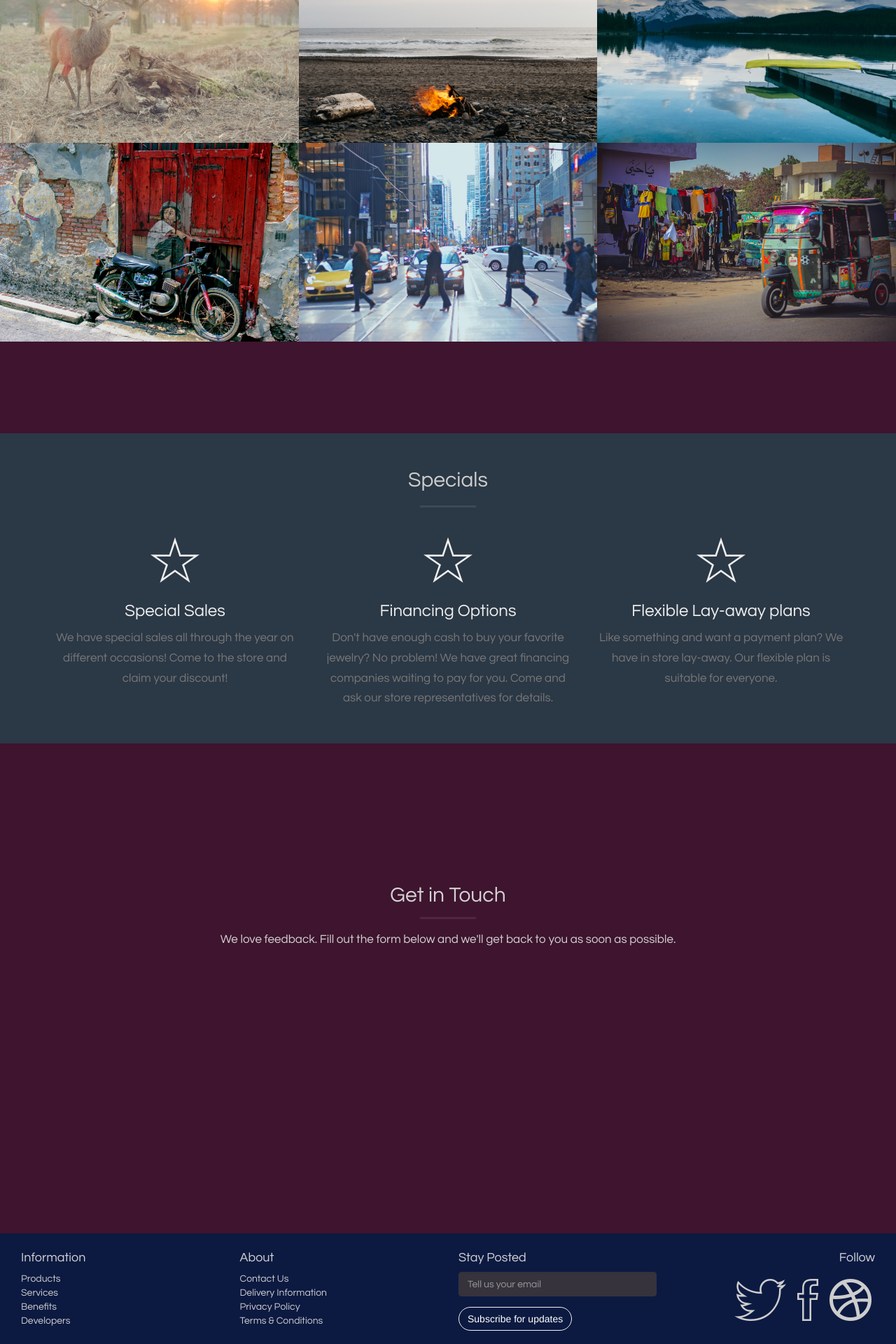
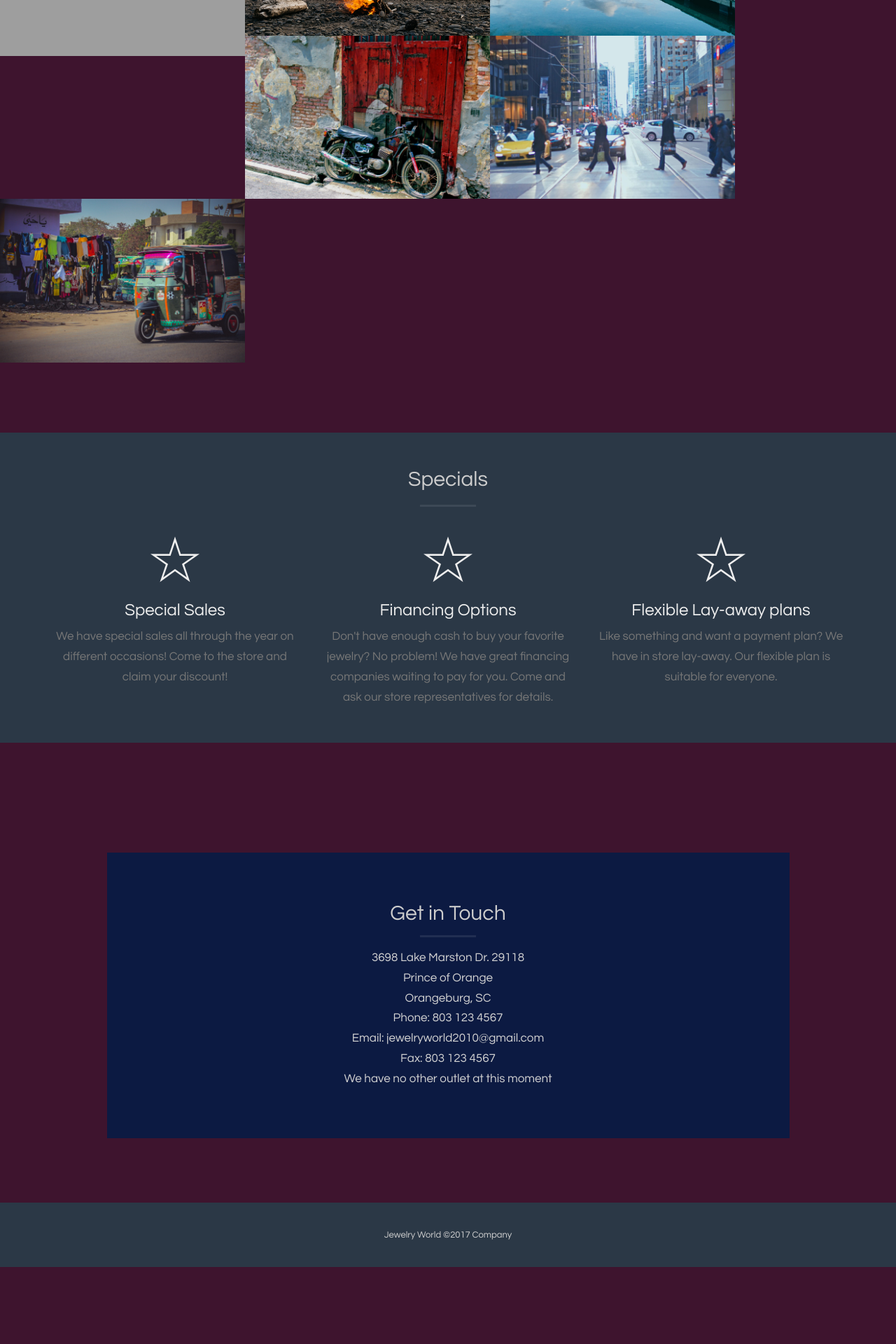
Before and after one commit to jushita/jewelryworld, a Python web app: template templates/index.html in a window 1280 px wide. Shown: the part 2600-4520 px from the top of the page at 70% size. After the commit the page ends 4410 px from the top, so only its background shows below. Run offline with Jinja, Linux system fonts and the light colour scheme; the template is opened without the code that fills it, so the values that code supplies are empty; some web fonts are replaced; grey boxes are pictures that could not be loaded.

Commit message:
fixing img bug

```diff
--- a/static/css/styles.css
+++ b/static/css/styles.css
@@ -276,7 +276,7 @@ header .header-content .inner p {
 }
 
 footer {
-    background-color:#0C1A42;
+    background-color:#2B3846;
 }
 
 @media(min-width:768px) {
@@ -317,7 +317,7 @@ footer {
 
     section {
         min-height: 600px;
-        padding: 100px 0;
+        padding: 100px 0 0 0;
     }
 
 }
@@ -522,6 +522,22 @@ img::-moz-selection {
     color: #fff;
     background: 0 0;
 }
-header .header-edit{
-background-img: url('../static/assets/background')
+.contact-details {
+    background: #0C1A42;
+    padding-top: 50px;
+    padding-bottom: 50px;
+    text-align: center;
+
 }
+.footer-edit {
+    text-align: center;
+}
+.copyright{
+    font-size: 13px;
+}
+.images{
+      width: 350px;
+      max-width: 100%;
+      display: block;
+
+}
--- a/templates/index.html
+++ b/templates/index.html
@@ -10,6 +10,25 @@
     <link rel="stylesheet" href="../static/css/animate.min.css" />
     <link rel="stylesheet" href="../static/css/ionicons.min.css" />
     <link rel="stylesheet" href="../static/css/styles.css" />
+
+      <link rel="apple-touch-icon" sizes="57x57" href="../static/assets/apple-icon-57x57.png">
+    <link rel="apple-touch-icon" sizes="60x60" href="../static/assets/apple-icon-60x60.png">
+    <link rel="apple-touch-icon" sizes="72x72" href="../static/assets/apple-icon-72x72.png">
+    <link rel="apple-touch-icon" sizes="76x76" href="../static/assets/apple-icon-76x76.png">
+    <link rel="apple-touch-icon" sizes="114x114" href="../static/assets/apple-icon-114x114.png">
+    <link rel="apple-touch-icon" sizes="120x120" href="../static/assets/apple-icon-120x120.png">
+    <link rel="apple-touch-icon" sizes="144x144" href="../static/assets/apple-icon-144x144.png">
+    <link rel="apple-touch-icon" sizes="152x152" href="../static/assets/apple-icon-152x152.png">
+    <link rel="apple-touch-icon" sizes="180x180" href="../static/assets/apple-icon-180x180.png">
+    <link rel="icon" type="image/png" sizes="192x192"  href="../static/assets/android-icon-192x192.png">
+    <link rel="icon" type="image/png" sizes="32x32" href="../static/assets/favicon-32x32.png">
+    <link rel="icon" type="image/png" sizes="96x96" href="../static/assets/favicon-96x96.png">
+    <link rel="icon" type="image/png" sizes="16x16" href="../static/assets/favicon-16x16.png">
+    <link rel="manifest" href="../static/assets/manifest.json">
+    <meta name="msapplication-TileColor" content="#ffffff">
+    <meta name="msapplication-TileImage" content="/ms-icon-144x144.png">
+    <meta name="theme-color" content="#ffffff">
+
   </head>
   <body>
     <nav id="topNav" class="navbar navbar-default navbar-fixed-top">
@@ -128,9 +147,9 @@
     <section id="three" class="no-padding">
         <div class="container-fluid">
             <div class="row no-gutter">
-                <div class="col-lg-4 col-sm-6">
-                    <a href="#galleryModal" class="gallery-box" data-toggle="modal" data-src="../static/assets/deer.jpg">
-                        <img src="../static/assets/deer.jpg" class="img-responsive" alt="Image 1">
+                <div class="col-lg-4 col-sm-6, images">
+                    <a href="#galleryModal" class="gallery-box" data-toggle="modal" data-src="../static/assets/1.jpg">
+                        <img src="../static/assets/1.jpg" class="img-responsive" alt="Image 1">
                         <div class="gallery-box-caption">
                             <div class="gallery-box-content">
                                 <div>
@@ -140,7 +159,7 @@
                         </div>
                     </a>
                 </div>
-                <div class="col-lg-4 col-sm-6">
+                <div class="col-lg-4 col-sm-6, images">
                     <a href="#galleryModal" class="gallery-box" data-toggle="modal" data-src="../static/assets/beach.jpg">
                         <img src="../static/assets/beach.jpg" class="img-responsive" alt="Image 2">
                         <div class="gallery-box-caption">
@@ -153,7 +172,7 @@
                     </a>
                 </div>
 				<div class="clearfix hidden-lg"> </div>
-                <div class="col-lg-4 col-sm-6">
+                <div class="col-lg-4 col-sm-6, images">
                     <a href="#galleryModal" class="gallery-box" data-toggle="modal" data-src="../static/assets/lake.jpg">
                         <img src="../static/assets/lake.jpg" class="img-responsive" alt="Image 3">
                         <div class="gallery-box-caption">
@@ -165,7 +184,7 @@
                         </div>
                     </a>
                 </div>
-                <div class="col-lg-4 col-sm-6">
+                <div class="col-lg-4 col-sm-6, images">
                     <a href="#galleryModal" class="gallery-box" data-toggle="modal" data-src="../static/assets/bike.jpg">
                         <img src="../static/assets/bike.jpg" class="img-responsive" alt="Image 4">
                         <div class="gallery-box-caption">
@@ -178,7 +197,7 @@
                     </a>
                 </div>
 				<div class="clearfix hidden-lg"> </div>
-                <div class="col-lg-4 col-sm-6">
+                <div class="col-lg-4 col-sm-6, images">
                     <a href="#galleryModal" class="gallery-box" data-toggle="modal" data-src="../static/assets/city.jpg">
                         <img src="../static/assets/city.jpg" class="img-responsive" alt="Image 5">
                         <div class="gallery-box-caption">
@@ -190,7 +209,7 @@
                         </div>
                     </a>
                 </div>
-                <div class="col-lg-4 col-sm-6">
+                <div class="col-lg-4 col-sm-6, images">
                     <a href="#galleryModal" class="gallery-box" data-toggle="modal" data-src="../static/assets/colors.jpg">
                         <img src="../static/assets/colors.jpg" class="img-responsive" alt="Image 6">
                         <div class="gallery-box-caption">
@@ -250,60 +269,30 @@
     <section id="last">
         <div class="container">
             <div class="row">
-                <div class="col-lg-8 col-lg-offset-2 text-center">
-                    <h2 class="margin-top-0 wow fadeIn">Get in Touch</h2>
-                    <hr class="primary">
-                    <p>We love feedback. Fill out the form below and we'll get back to you as soon as possible.</p>
-                </div>
+
                 <div class="col-lg-10 col-lg-offset-1 text-center, contact-details">
+                    <h2 class="text-center text-primary">Get in Touch</h2>
+                <hr>
+                <div class="media wow fadeInRight">
+                    <div class="media-body media-middle">
+                         <p class="details-muted">3698 Lake Marston Dr. 29118 <br>
+                                        Prince of Orange <br>
+                                        Orangeburg, SC <br>
+                                        Phone: 803 123 4567 <br>
+                                        Email: jewelryworld2010@gmail.com <br>
+                                        Fax: 803 123 4567 <br>
+                                        We have no other outlet at this moment
+               </p>
+                    </div>
 
                 </div>
             </div>
         </div>
     </section>
     <footer id="footer">
-        <div class="container-fluid">
-            <div class="row">
-                <div class="col-xs-6 col-sm-3 column">
-                    <h4>Information</h4>
-                    <ul class="list-unstyled">
-                        <li><a href="">Products</a></li>
-                        <li><a href="">Services</a></li>
-                        <li><a href="">Benefits</a></li>
-                        <li><a href="">Developers</a></li>
-                    </ul>
-                </div>
-                <div class="col-xs-6 col-sm-3 column">
-                    <h4>About</h4>
-                    <ul class="list-unstyled">
-                        <li><a href="#">Contact Us</a></li>
-                        <li><a href="#">Delivery Information</a></li>
-                        <li><a href="#">Privacy Policy</a></li>
-                        <li><a href="#">Terms &amp; Conditions</a></li>
-                    </ul>
-                </div>
-                <div class="col-xs-12 col-sm-3 column">
-                    <h4>Stay Posted</h4>
-                    <form>
-                        <div class="form-group">
-                          <input type="text" class="form-control" title="No spam, we promise!" placeholder="Tell us your email">
-                        </div>
-                        <div class="form-group">
-                          <button class="btn btn-primary" data-toggle="modal" data-target="#alertModal" type="button">Subscribe for updates</button>
-                        </div>
-                    </form>
-                </div>
-                <div class="col-xs-12 col-sm-3 text-right">
-                    <h4>Follow</h4>
-                    <ul class="list-inline">
-                      <li><a rel="nofollow" href="" title="Twitter"><i class="icon-lg ion-social-twitter-outline"></i></a>&nbsp;</li>
-                      <li><a rel="nofollow" href="" title="Facebook"><i class="icon-lg ion-social-facebook-outline"></i></a>&nbsp;</li>
-                      <li><a rel="nofollow" href="" title="Dribble"><i class="icon-lg ion-social-dribbble-outline"></i></a></li>
-                    </ul>
-                </div>
-            </div>
+        <div class="container-fluid, footer-edit">
             <br/>
-            <span class="pull-right text-muted small"><a href="http://www.bootstrapzero.com">Landing Zero by BootstrapZero</a> ©2015 Company</span>
+            <p class="copyright"><a class="copyright" href="http://www.jewelryworldsc.com">Jewelry World</a> ©2017 Company</p>
         </div>
     </footer>
     <div id="galleryModal" class="modal fade" tabindex="-1" role="dialog" aria-hidden="true">
```
Also changed, not shown: app.py (deleted, +0 -18 lines).
